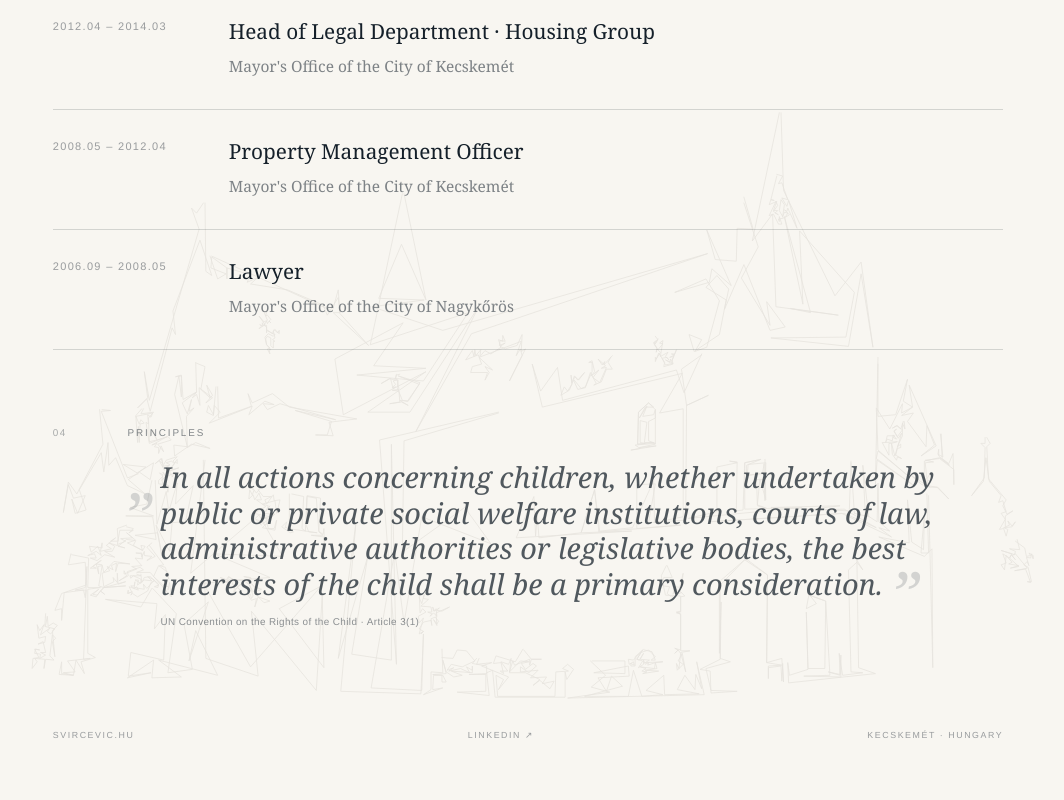
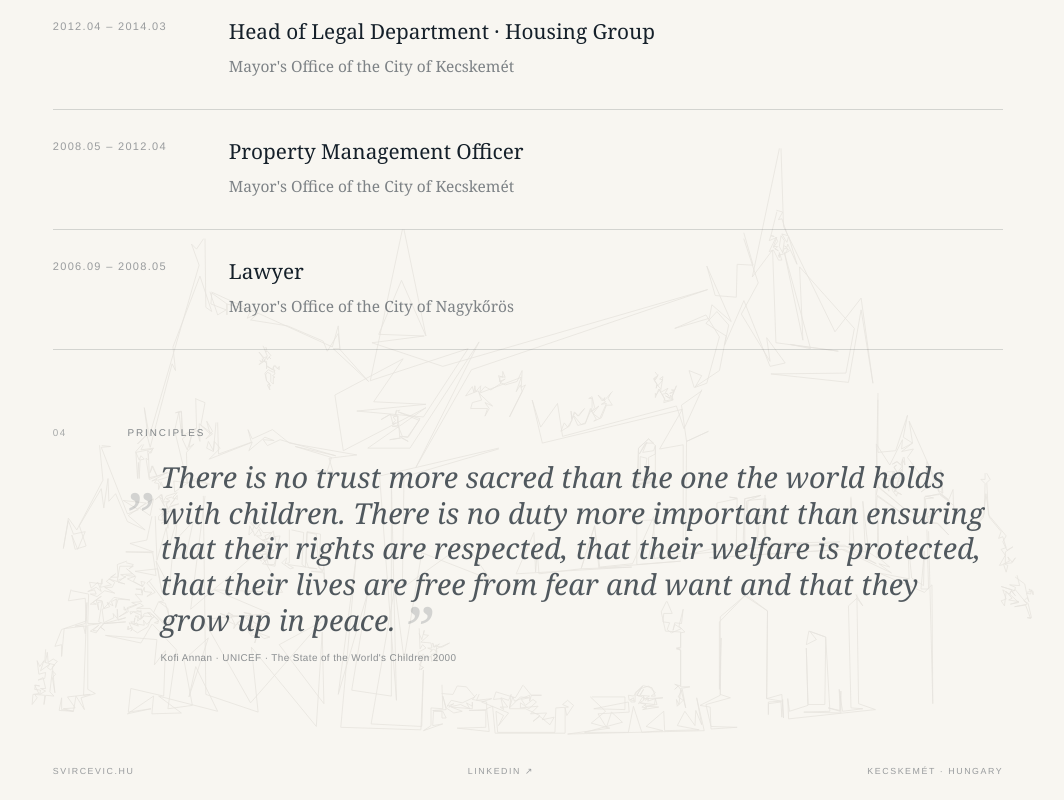
Before and after one commit to svircevicnikola/svircevic-hu, a Next.js app: page /agota/en in a window 1280 px wide. Shown: the part 2498-3298 px from the top of the page, without its empty margins (112-1176 px from the left). Before the commit the page ends 3262 px from the top, so only its background shows below. Built offline with nearby package versions, Linux system fonts and the light colour scheme.

Commit message:
Replace closing quote with Kofi Annan quotation

```diff
--- a/app/agota/en/page.tsx
+++ b/app/agota/en/page.tsx
@@ -197,8 +197,8 @@ export default function AgotaEnglishPage() {
           <span className="section-kicker">PRINCIPLES</span>
           <div className="quote-line">
             <span className="quote-mark quote-mark-open" aria-hidden="true">„</span>
-            <p className="quote-text">In all actions concerning children, whether undertaken by public or private social welfare institutions, courts of law, administrative authorities or legislative bodies, the best interests of the child shall be a primary consideration.<span className="quote-mark quote-mark-close" aria-hidden="true">”</span></p>
-            <span className="quote-attribution">UN Convention on the Rights of the Child · Article 3(1)</span>
+            <p className="quote-text">There is no trust more sacred than the one the world holds with children. There is no duty more important than ensuring that their rights are respected, that their welfare is protected, that their lives are free from fear and want and that they grow up in peace.<span className="quote-mark quote-mark-close" aria-hidden="true">”</span></p>
+            <span className="quote-attribution">Kofi Annan · UNICEF · The State of the World's Children 2000</span>
           </div>
         </div>
       </section>
```
